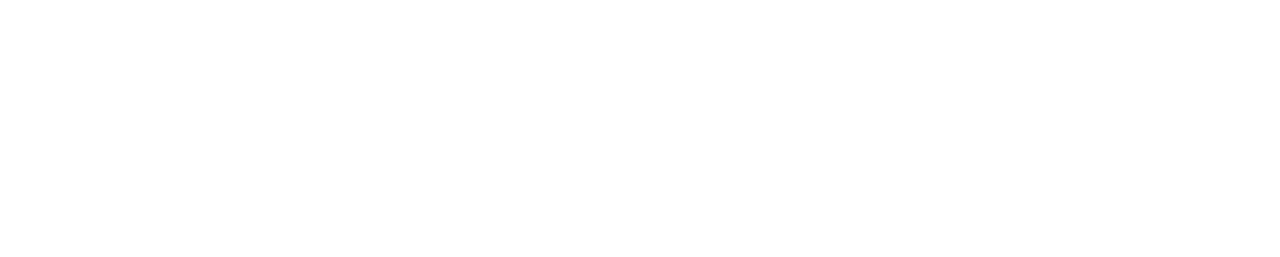
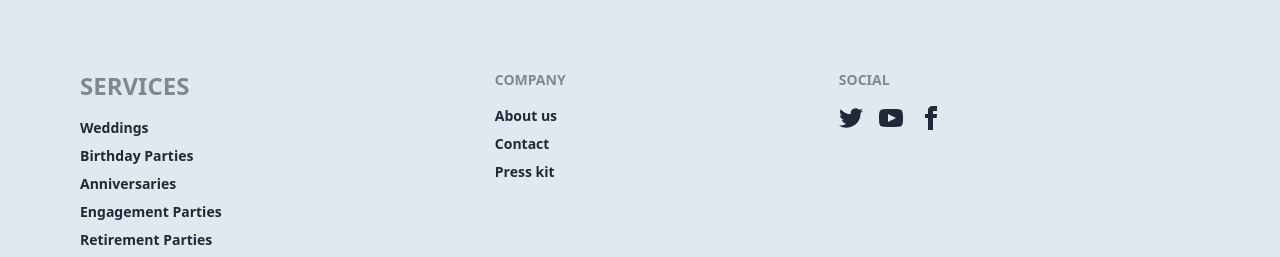
Before and after one commit to ArafaAkter/event-management-assignment-project, a React (Vite) app: page / in a window 1280 px wide. Shown: the part 2540-2797 px from the top of the page. Before the commit the page ends 2530 px from the top, so only its background shows below. Built offline with nearby package versions, Linux system fonts and the light colour scheme.

Commit message:
footer created

```diff
--- /dev/null
+++ b/src/pages/Footer/Footer.jsx
@@ -0,0 +1,34 @@
+
+const Footer = () => {
+    return (
+        <div>
+            <footer className="footer p-20 bg-slate-200 font-bold ">
+  <nav>
+    <header className="footer-title text-2xl ">Services</header>
+    <a className="link link-hover">Weddings</a>
+    <a className="link link-hover">Birthday Parties</a>
+    <a className="link link-hover">Anniversaries</a>
+    <a className="link link-hover">Engagement Parties</a>
+    <a className="link link-hover">Retirement Parties</a>
+    <a className="link link-hover">Baby shower</a>
+  </nav>
+  <nav>
+    <header className="footer-title">Company</header>
+    <a className="link link-hover">About us</a>
+    <a className="link link-hover">Contact</a>
+    <a className="link link-hover">Press kit</a>
+  </nav>
+  <nav>
+    <header className="footer-title">Social</header>
+    <div className="grid grid-flow-col gap-4">
+      <a><svg xmlns="http://www.w3.org/2000/svg" width="24" height="24" viewBox="0 0 24 24" className="fill-current"><path d="M24 4.557c-.883.392-1.832.656-2.828.775 1.017-.609 1.798-1.574 2.165-2.724-.951.564-2.005.974-3.127 1.195-.897-.957-2.178-1.555-3.594-1.555-3.179 0-5.515 2.966-4.797 6.045-4.091-.205-7.719-2.165-10.148-5.144-1.29 2.213-.669 5.108 1.523 6.574-.806-.026-1.566-.247-2.229-.616-.054 2.281 1.581 4.415 3.949 4.89-.693.188-1.452.232-2.224.084.626 1.956 2.444 3.379 4.6 3.419-2.07 1.623-4.678 2.348-7.29 2.04 2.179 1.397 4.768 2.212 7.548 2.212 9.142 0 14.307-7.721 13.995-14.646.962-.695 1.797-1.562 2.457-2.549z"></path></svg></a>
+      <a><svg xmlns="http://www.w3.org/2000/svg" width="24" height="24" viewBox="0 0 24 24" className="fill-current"><path d="M19.615 3.184c-3.604-.246-11.631-.245-15.23 0-3.897.266-4.356 2.62-4.385 8.816.029 6.185.484 8.549 4.385 8.816 3.6.245 11.626.246 15.23 0 3.897-.266 4.356-2.62 4.385-8.816-.029-6.185-.484-8.549-4.385-8.816zm-10.615 12.816v-8l8 3.993-8 4.007z"></path></svg></a>
+      <a><svg xmlns="http://www.w3.org/2000/svg" width="24" height="24" viewBox="0 0 24 24" className="fill-current"><path d="M9 8h-3v4h3v12h5v-12h3.642l.358-4h-4v-1.667c0-.955.192-1.333 1.115-1.333h2.885v-5h-3.808c-3.596 0-5.192 1.583-5.192 4.615v3.385z"></path></svg></a>
+    </div>
+  </nav>
+</footer>
+        </div>
+    );
+};
+
+export default Footer;
--- a/src/pages/Home/Home.jsx
+++ b/src/pages/Home/Home.jsx
@@ -1,6 +1,7 @@
 import { useLoaderData } from "react-router-dom";
 import Banner from "../Banner/Banner";
 import Services from "../Services/Services";
+import Footer from "../Footer/Footer";
 
 const Home = () => {
     const services = useLoaderData()
@@ -8,6 +9,7 @@
     <div>
         <Banner></Banner>
         <Services services={services}></Services>
+        <Footer></Footer>
     </div>
     );
 };
--- a/src/pages/Navber/Navber.jsx
+++ b/src/pages/Navber/Navber.jsx
@@ -13,24 +13,15 @@
     return (
         <div className="navbar bg-base-100">
   <div className="navbar-start">
-    <div className="dropdown">
-
-      <ul tabIndex={0} className="menu menu-sm dropdown-content mt-3 z-[1] p-2 shadow bg-base-100 rounded-box w-52">
-
-        {navLinks}
-      </ul>
-    </div>
     <div className="text-lg font-bold bg-slate-300  rounded p-3">Social Events</div>
   </div>
-  <div className="navbar-center hidden lg:flex">
+  <div className="navbar-center lg:flex">
     <ul className="menu menu-horizontal px-1">
         {navLinks}
     </ul>
   </div>
   <div className="navbar-end gap-2 ">
     <a className="btn btn-ghost normal-case text-lg font-bold">Login with Google</a>
-    <a  className="btn btn-ghost normal-case text-lg font-bold">Login With Github</a>
-
   </div>
 </div>
     );
```
